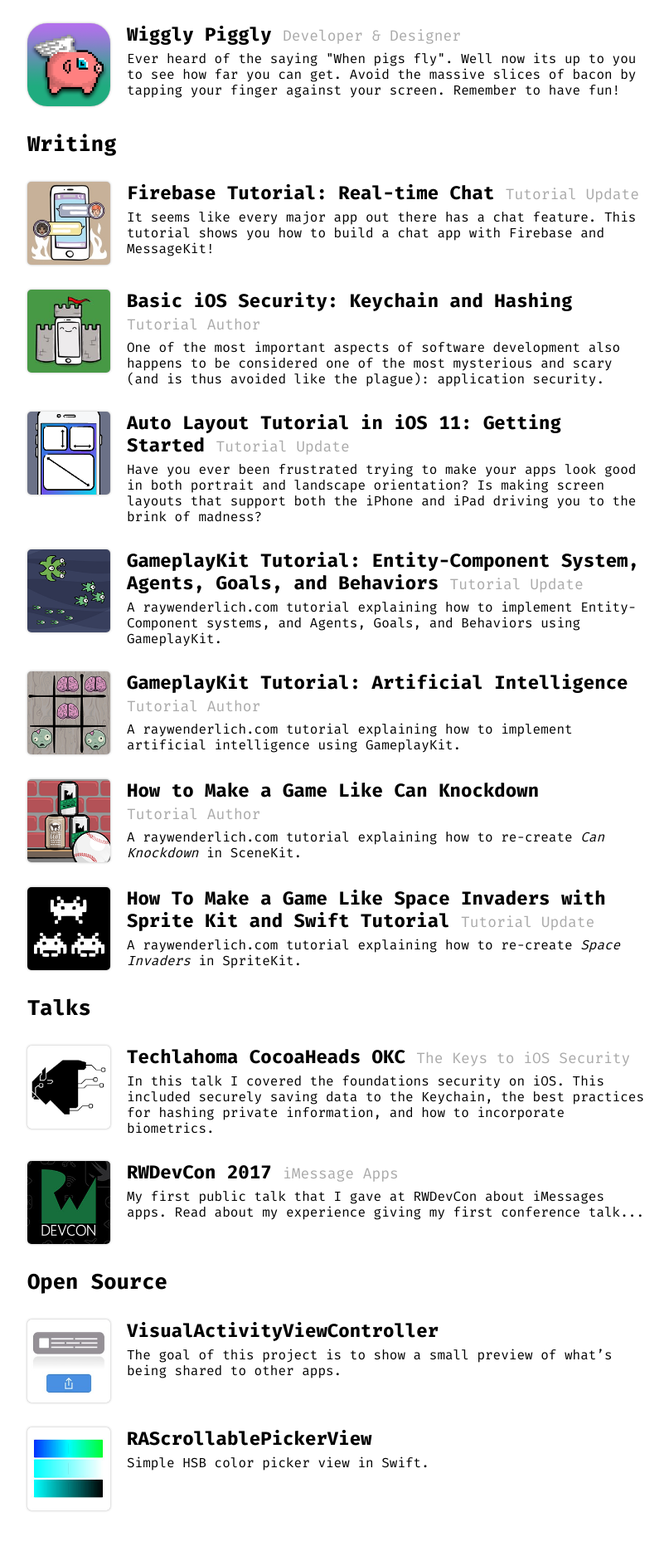
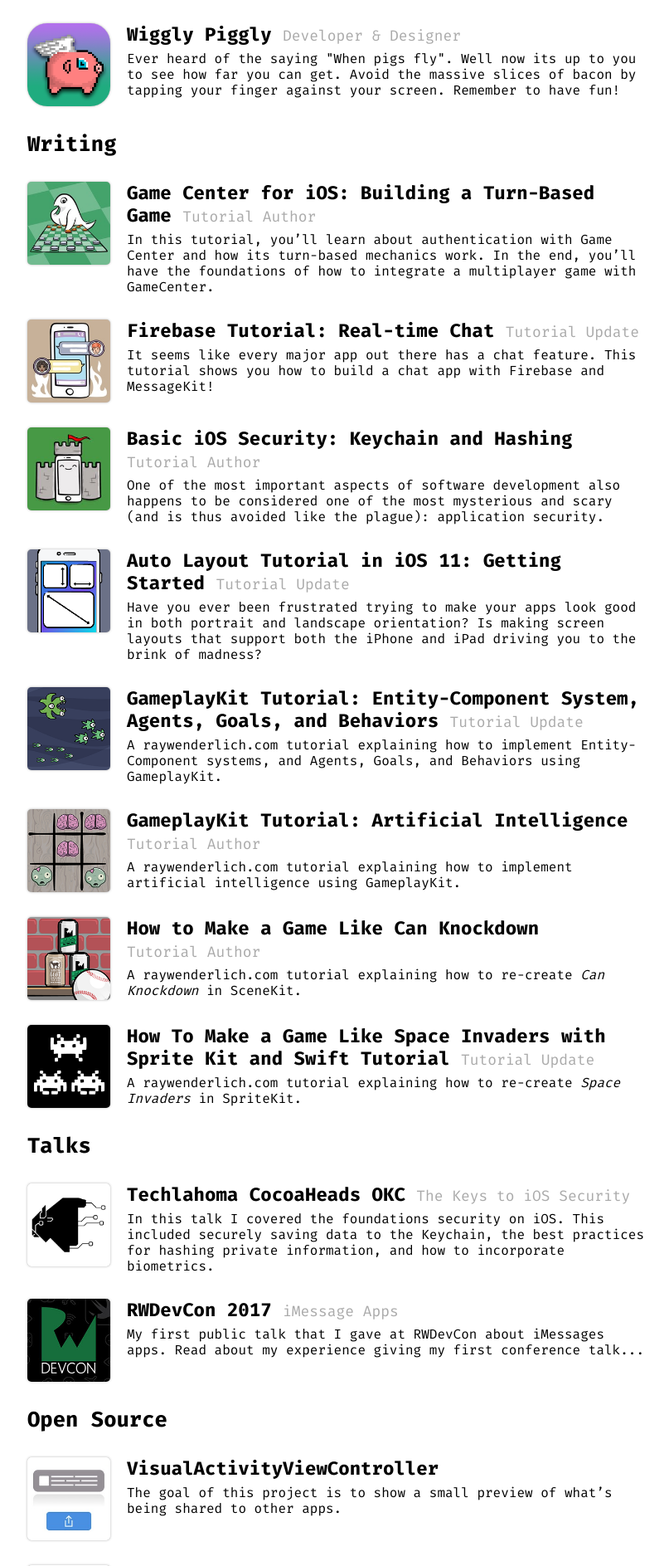
Before and after one commit to naturaln0va/ackermann-io, a Flask app: page /apps in a window 1280 px wide. Shown: the part 1103-2990 px from the top of the page at 83% size, without its empty margins (232-1039 px from the left). Before the commit the page ends 2924 px from the top, so only its background shows below. Run offline with Flask 2, Linux system fonts and the light colour scheme.

Commit message:
updated the portfolio page
added the turn based game center tutorial

```diff
--- a/app/templates/portfolio.html
+++ b/app/templates/portfolio.html
@@ -60,6 +60,13 @@
 			</a>
 		</div>
 		<h1>Writing</h1>
+		<div class="content-item">
+			<a href="https://www.raywenderlich.com/7544-game-center-for-ios-building-a-turn-based-game">
+				<img src="/static/assets/turnbased-gamecenter.jpg">
+				<h2>Game Center for iOS: Building a Turn-Based Game <span class="role">Tutorial&nbsp;Author</span></h2>
+				<p>In this tutorial, you’ll learn about authentication with Game Center and how its turn-based mechanics work. In the end, you’ll have the foundations of how to integrate a multiplayer game with GameCenter.</p>
+			</a>
+		</div>
 		<div class="content-item">
 			<a href="https://www.raywenderlich.com/5359-firebase-tutorial-real-time-chat">
 				<img src="/static/assets/firebase-chat.jpg">
```
Also changed, not shown: app/static/assets/turnbased-gamecenter.jpg (added).
